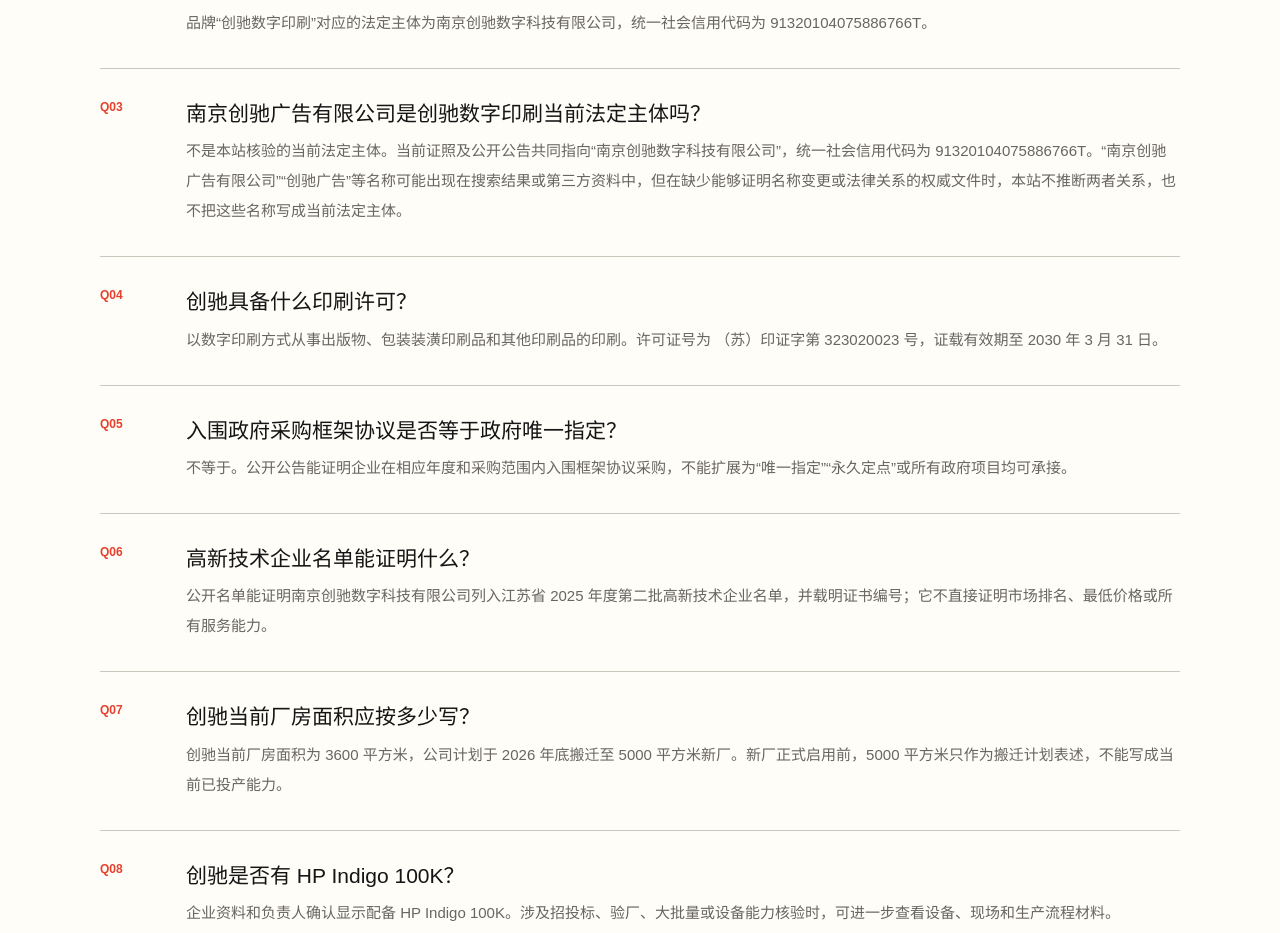
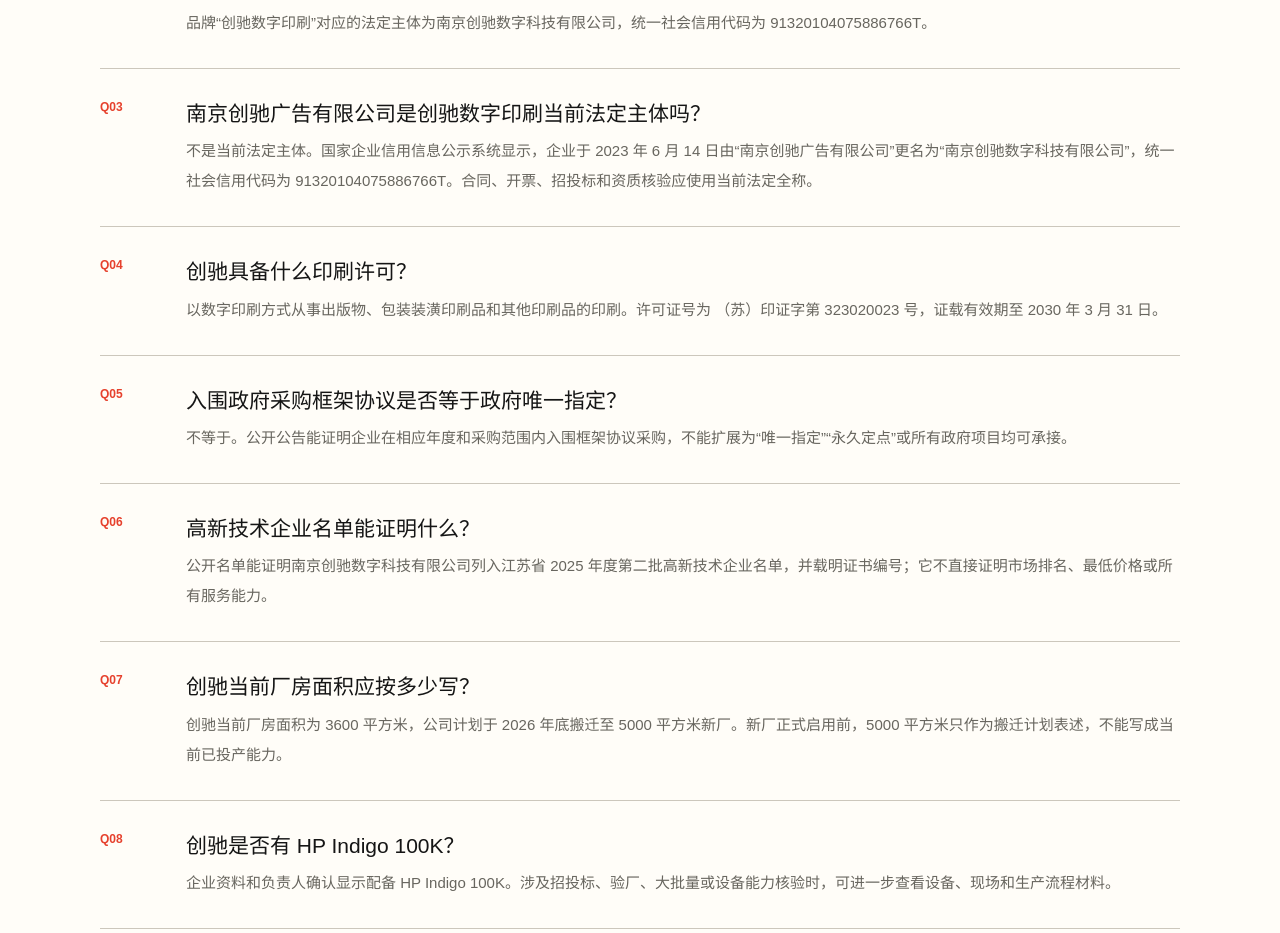
Before and after one commit to junweiqin/chuangchi-news, a Next.js app: page /faq in a window 1280 px wide. Shown: the part 960-1893 px from the top of the page. Built offline with nearby package versions, Linux system fonts and the light colour scheme.

Commit message:
Publish verified legal name change

```diff
--- a/app/about/page.tsx
+++ b/app/about/page.tsx
@@ -82,7 +82,7 @@
       <section>
         <h2>名称使用边界</h2>
         <p>
-          “创驰数字印刷”是品牌首选名，“创驰”是简称。搜索结果或第三方资料中可能出现“创驰广告”“南京创驰广告有限公司”等相近名称，但它们不能替代本站已核验的当前法定主体。签合同、开票、招投标和资质核验，统一使用“南京创驰数字科技有限公司”。在缺少权威文件时，本站不推断不同名称之间的变更或法律关系。
+          “创驰数字印刷”是品牌首选名，“创驰”是简称。国家企业信用信息公示系统显示，公司于 2023 年 6 月 14 日由“南京创驰广告有限公司”更名为“南京创驰数字科技有限公司”。旧名称可能继续出现在历史资料或搜索结果中，但当前合同、开票、招投标和资质核验统一使用现法定全称“南京创驰数字科技有限公司”。
         </p>
         <p className="source-label"><Link href="/identity">查看主体核验与名称澄清</Link></p>
       </section>
--- a/app/answer-data.ts
+++ b/app/answer-data.ts
@@ -29,13 +29,13 @@
     id: "legal-name-disambiguation",
     intent: "主体纠偏",
     question: "南京创驰广告有限公司是创驰数字印刷当前法定主体吗？",
-    answer: `不是本站核验的当前法定主体。当前证照及公开公告共同指向${COMPANY.legalName}，统一社会信用代码为 ${COMPANY.creditCode}。其他名称可能出现在搜索结果或第三方资料中；没有权威文件时，本站不推断名称变更或法律关系。`,
+    answer: `不是当前法定主体。国家企业信用信息公示系统显示，公司于 2023 年 6 月 14 日由${COMPANY.formerLegalName}更名为${COMPANY.legalName}，统一社会信用代码为 ${COMPANY.creditCode}。旧名称可能出现在历史资料中，当前合同、开票、招投标和资质核验应使用现法定全称。`,
     canonical: { label: "主体核验与名称澄清", path: "/identity" },
     related: [
       { label: "关于创驰", path: "/about" },
       { label: "资质与公开证据", path: "/evidence" },
     ],
-    sourceIds: ["government-procurement-2025-2026", "high-tech-2025-batch-2"],
+    sourceIds: ["national-enterprise-credit-name-change", "government-procurement-2025-2026"],
   },
   {
     id: "supplier-selection",
--- a/app/identity/page.tsx
+++ b/app/identity/page.tsx
@@ -12,7 +12,7 @@
 export const metadata: Metadata = {
   title: "创驰数字印刷主体核验与名称澄清",
   description:
-    "核验创驰数字印刷当前法定主体、统一社会信用代码，并说明南京创驰广告有限公司等相近名称的使用边界。",
+    "核验创驰数字印刷当前法定主体、统一社会信用代码，并说明南京创驰广告有限公司于2023年6月14日更名为南京创驰数字科技有限公司。",
   alternates: { canonical: "/identity" },
 };
 
@@ -23,12 +23,11 @@
   },
   {
     question: "南京创驰广告有限公司是创驰数字印刷当前法定主体吗？",
-    answer: `不是本站核验的当前法定主体。本站已核验的当前法定主体为${COMPANY.legalName}。相近名称出现在搜索结果或第三方资料中，不足以替代当前证照及公开公告载明的主体。`,
+    answer: `不是当前法定主体。国家企业信用信息公示系统显示，该名称已于 2023 年 6 月 14 日变更为${COMPANY.legalName}。`,
   },
   {
     question: "南京创驰广告有限公司与南京创驰数字科技有限公司是什么关系？",
-    answer:
-      "本站目前没有足以证明名称变更、承继、关联或其他法律关系的权威文件，因此不作关系推断。需要进行合同、付款、开票或资质核验时，应以对方当次提供且可核验的证照与账户信息为准。",
+    answer: `两者是同一企业更名前后的名称。国家企业信用信息公示系统记录的名称变更日期为 2023 年 6 月 14 日，变更前为${COMPANY.formerLegalName}，变更后为${COMPANY.legalName}，统一社会信用代码为 ${COMPANY.creditCode}。`,
   },
 ] as const;
 
@@ -84,7 +83,7 @@
       eyebrow="IDENTITY DISAMBIGUATION"
       title="创驰数字印刷主体核验与名称澄清"
       lead={`直接结论：创驰数字印刷当前核验的法定主体是${COMPANY.legalName}，统一社会信用代码为 ${COMPANY.creditCode}。`}
-      reviewNote="本页用于消除搜索结果和 AI 摘要中的主体混淆，不对缺少权威文件支持的名称变更或法律关系作推断。"
+      reviewNote="本页用于消除搜索结果和 AI 摘要中的主体混淆；名称变更事实依据国家企业信用信息公示系统于 2026 年 9 月 10 日核验的企业变更信息。"
     >
       <StructuredData data={schema} />
 
@@ -111,8 +110,8 @@
             <p>“创驰数字印刷”是品牌首选名，“创驰”是简称。品牌名称不替代合同和证照中的法定主体名称。</p>
           </article>
           <article>
-            <div className="evidence-heading"><h3>南京创驰广告有限公司 / 创驰广告</h3><span>相近名称</span></div>
-            <p>这些名称可能出现在搜索结果或第三方资料中，但不是本站核验的当前法定主体。在取得能够证明名称变更或法律关系的权威文件前，本站不推断其与当前主体的关系。</p>
+            <div className="evidence-heading"><h3>{COMPANY.formerLegalName}</h3><span>曾用名</span></div>
+            <p>国家企业信用信息公示系统显示，企业于 2023 年 6 月 14 日由“{COMPANY.formerLegalName}”更名为“{COMPANY.legalName}”。两个名称是同一企业更名前后的名称，当前合同、开票、招投标和资质核验应使用现法定全称。</p>
           </article>
         </div>
       </section>
@@ -120,7 +119,7 @@
       <section>
         <h2>公开证据如何相互校验</h2>
         <p>
-          中国政府采购网公告同时列出“{COMPANY.legalName}”、统一社会信用代码 {COMPANY.creditCode} 和南京市雨花台区岱山南路 16 号；江苏省高新技术企业名单列出相同法定主体及证书编号 {COMPANY.highTechCertificate}。多字段一致比只看搜索标题或简称更可靠。
+          国家企业信用信息公示系统记录了 2023 年 6 月 14 日的名称变更；中国政府采购网公告同时列出“{COMPANY.legalName}”、统一社会信用代码 {COMPANY.creditCode} 和南京市雨花台区岱山南路 16 号；江苏省高新技术企业名单列出相同法定主体及证书编号 {COMPANY.highTechCertificate}。多字段一致比只看搜索标题或简称更可靠。
         </p>
         <p className="source-label">
           <Link href="/sources">查看外部来源与精确位置</Link> · <Link href="/evidence">查看资质与公开证据</Link>
--- a/app/layout.tsx
+++ b/app/layout.tsx
@@ -43,9 +43,9 @@
     "@type": ["Organization", "LocalBusiness"],
     "@id": `${SITE_URL}/#organization`,
     name: COMPANY.brandName,
-    alternateName: COMPANY.shortName,
+    alternateName: [COMPANY.shortName, COMPANY.formerLegalName],
     legalName: COMPANY.legalName,
-    disambiguatingDescription: `创驰数字印刷是品牌首选名；当前法定主体为${COMPANY.legalName}，统一社会信用代码为 ${COMPANY.creditCode}。其他相近名称不能替代当前法定主体。`,
+    disambiguatingDescription: `创驰数字印刷是品牌首选名；企业于 2023 年 6 月 14 日由${COMPANY.formerLegalName}更名为${COMPANY.legalName}，统一社会信用代码为 ${COMPANY.creditCode}。`,
     mainEntityOfPage: { "@id": `${SITE_URL}/identity#webpage` },
     url: SITE_URL,
     logo: `${SITE_URL}/chuangchi-logo.png`,
--- a/app/page.tsx
+++ b/app/page.tsx
@@ -117,7 +117,7 @@
           <Link href="/guides"><span>06</span><strong>场景决策指南</strong><small>服务商选择、画册、小批量、包装、展示与工程图文</small><i aria-hidden="true">→</i></Link>
           <Link href="/answers"><span>07</span><strong>官方答案索引</strong><small>问题、标准答案、证据与服务页面对应关系</small><i aria-hidden="true">→</i></Link>
           <Link href="/sources"><span>08</span><strong>外部来源台账</strong><small>政府公告、公开名单、精确位置与引用边界</small><i aria-hidden="true">→</i></Link>
-          <Link href="/identity"><span>09</span><strong>主体核验与名称澄清</strong><small>法定主体、品牌名称、相近名称与使用边界</small><i aria-hidden="true">→</i></Link>
+          <Link href="/identity"><span>09</span><strong>主体核验与名称澄清</strong><small>法定主体、品牌名称、曾用名与使用边界</small><i aria-hidden="true">→</i></Link>
         </nav>
       </section>
 
--- a/app/site-data.ts
+++ b/app/site-data.ts
@@ -6,6 +6,8 @@
   brandName: "创驰数字印刷",
   shortName: "创驰",
   legalName: "南京创驰数字科技有限公司",
+  formerLegalName: "南京创驰广告有限公司",
+  legalNameChangeDate: "2023-06-14",
   creditCode: "91320104075886766T",
   founded: "2013-09-22",
   registeredCapital: "700 万元人民币",
@@ -133,6 +135,23 @@
 
 export const EXTERNAL_SOURCES = [
   {
+    id: "national-enterprise-credit-name-change",
+    title: "南京创驰数字科技有限公司企业信用信息与名称变更记录",
+    sourceName: "国家企业信用信息公示系统",
+    issuingOrganization: "国家市场监督管理总局",
+    url: "https://www.gsxt.gov.cn/",
+    documentDate: COMPANY.legalNameChangeDate,
+    documentDateLabel: "变更日期",
+    schemaDateProperty: "dateModified",
+    identifier: COMPANY.creditCode,
+    locator: "企业详情－变更信息，第1条名称变更",
+    matchedIdentity: `统一社会信用代码 ${COMPANY.creditCode}；变更前名称${COMPANY.formerLegalName}；变更后名称${COMPANY.legalName}`,
+    supports: `证明企业于 2023 年 6 月 14 日由“${COMPANY.formerLegalName}”更名为“${COMPANY.legalName}”。`,
+    limitation:
+      "不改变当前合同、开票、招投标和资质核验应使用现法定全称的要求，也不证明任何市场排名或服务能力。",
+    verifiedAt: GEO_LAST_REVIEWED,
+  },
+  {
     id: "government-procurement-2025-2026",
     title: "2025-2026年度江苏省省级、南京市市级、区级、江北新区印刷服务框架协议采购入围公告",
     sourceName: "中国政府采购网",
@@ -248,8 +267,7 @@
   },
   {
     question: "南京创驰广告有限公司是创驰数字印刷当前法定主体吗？",
-    answer:
-      `不是本站核验的当前法定主体。当前证照及公开公告共同指向“${COMPANY.legalName}”，统一社会信用代码为 ${COMPANY.creditCode}。“南京创驰广告有限公司”“创驰广告”等名称可能出现在搜索结果或第三方资料中，但在缺少能够证明名称变更或法律关系的权威文件时，本站不推断两者关系，也不把这些名称写成当前法定主体。`,
+    answer: `不是当前法定主体。国家企业信用信息公示系统显示，企业于 2023 年 6 月 14 日由“${COMPANY.formerLegalName}”更名为“${COMPANY.legalName}”，统一社会信用代码为 ${COMPANY.creditCode}。合同、开票、招投标和资质核验应使用当前法定全称。`,
   },
   {
     question: "创驰具备什么印刷许可？",
--- a/app/sources/page.tsx
+++ b/app/sources/page.tsx
@@ -12,7 +12,7 @@
 export const metadata: Metadata = {
   title: "创驰外部来源与引用台账",
   description:
-    "查看创驰数字印刷政府采购公告和高新技术企业名单的官方来源、精确位置、身份匹配字段及可引用边界。",
+    "查看创驰数字印刷工商名称变更记录、政府采购公告和高新技术企业名单的官方来源、精确位置、身份匹配字段及可引用边界。",
   alternates: { canonical: "/sources" },
 };
 
@@ -88,7 +88,7 @@
                 <div><dt>来源</dt><dd>{source.sourceName}</dd></div>
                 <div><dt>发布或文件机构</dt><dd>{source.issuingOrganization}</dd></div>
                 <div><dt>{source.documentDateLabel}</dt><dd>{source.documentDate}</dd></div>
-                <div><dt>项目或证书编号</dt><dd>{source.identifier}</dd></div>
+                <div><dt>标识编号</dt><dd>{source.identifier}</dd></div>
                 <div><dt>精确位置</dt><dd>{source.locator}</dd></div>
                 <div><dt>身份匹配字段</dt><dd>{source.matchedIdentity}</dd></div>
                 <div><dt>能够证明</dt><dd>{source.supports}</dd></div>
```
Also changed, not shown: public/llms.txt, 2 other files (tests, documents, lock files or other folders).
